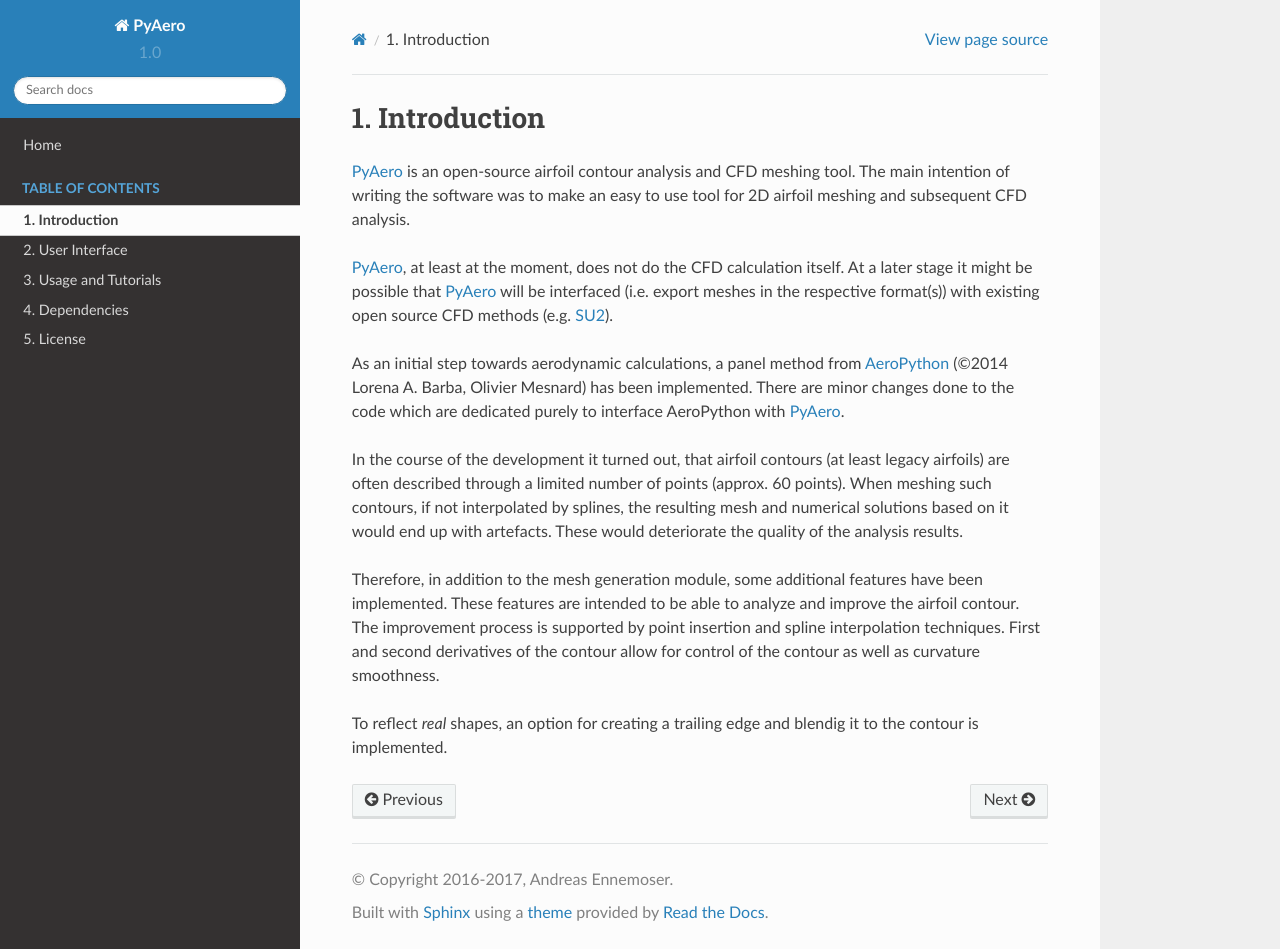
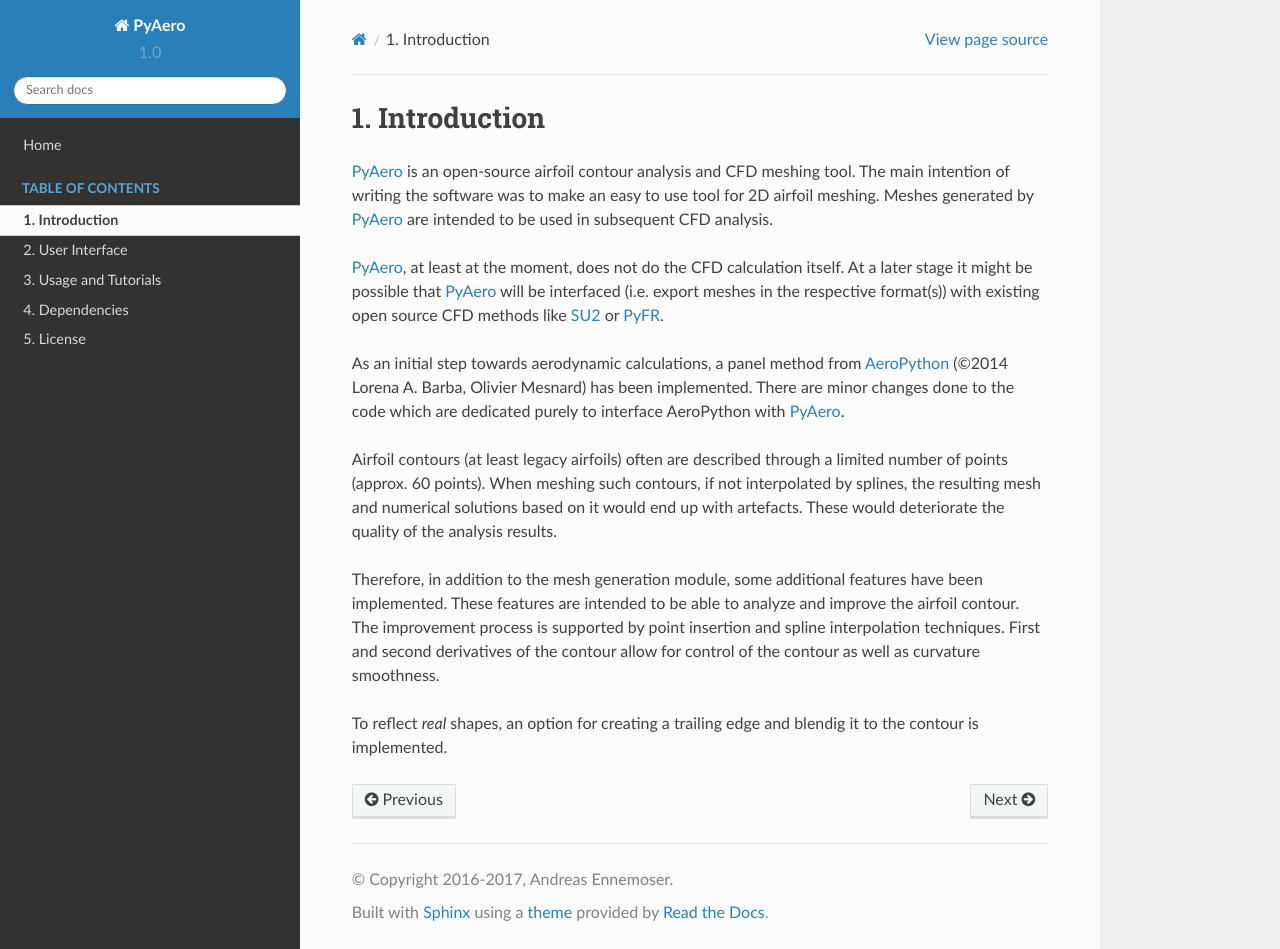
Before and after one commit to positroncascade/PyAero, a Sphinx documentation site: the page built from docs/introduction.rst, in a window 1280 px wide and 949 px high. Built offline with Sphinx 7.4.7 and the Read the Docs theme 2.0.0, drawn with Linux system fonts in a browser that asks for light colours.

Commit message:
update docu

```diff
--- a/docs/introduction.rst
+++ b/docs/introduction.rst
@@ -1,13 +1,13 @@
 Introduction
 ============
 
-`PyAero <index.html>`_ is an open-source airfoil contour analysis and CFD meshing tool. The main intention of writing the software was to make an easy to use tool for 2D airfoil meshing and subsequent CFD analysis.
+`PyAero <index.html>`_ is an open-source airfoil contour analysis and CFD meshing tool. The main intention of writing the software was to make an easy to use tool for 2D airfoil meshing. Meshes generated by `PyAero <index.html>`_ are intended to be used in subsequent CFD analysis.
 
-`PyAero <index.html>`_, at least at the moment, does not do the CFD calculation itself. At a later stage it might be possible that `PyAero <index.html>`_ will be interfaced (i.e. export meshes in the respective format(s)) with existing open source CFD methods (e.g. `SU2 <http://su2.stanford.edu>`_).
+`PyAero <index.html>`_, at least at the moment, does not do the CFD calculation itself. At a later stage it might be possible that `PyAero <index.html>`_ will be interfaced (i.e. export meshes in the respective format(s)) with existing open source CFD methods like `SU2 <http://su2.stanford.edu>`_ or `PyFR <http://www.pyfr.org/>`_.
 
 As an initial step towards aerodynamic calculations, a panel method from `AeroPython <http://nbviewer.ipython.org/github/barbagroup/AeroPython/blob/master/lessons/11_Lesson11_vortexSourcePanelMethod.ipynb>`_ (©2014 Lorena A. Barba, Olivier Mesnard) has been implemented. There are minor changes done to the code which are dedicated purely to interface AeroPython with `PyAero <index.html>`_.
 
-In the course of the development it turned out, that airfoil contours (at least legacy airfoils) are often described through a limited number of points (approx. 60 points). When meshing such contours, if not interpolated by splines, the resulting mesh and numerical solutions based on it would end up with artefacts. These would deteriorate the quality of the analysis results.
+Airfoil contours (at least legacy airfoils) often are described through a limited number of points (approx. 60 points). When meshing such contours, if not interpolated by splines, the resulting mesh and numerical solutions based on it would end up with artefacts. These would deteriorate the quality of the analysis results.
 
 Therefore, in addition to the mesh generation module, some additional features have been implemented. These features are intended to be able to analyze and improve the airfoil contour. The improvement process is supported by point insertion and spline interpolation techniques. First and second derivatives of the contour allow for control of the contour as well as curvature smoothness.
 
```
